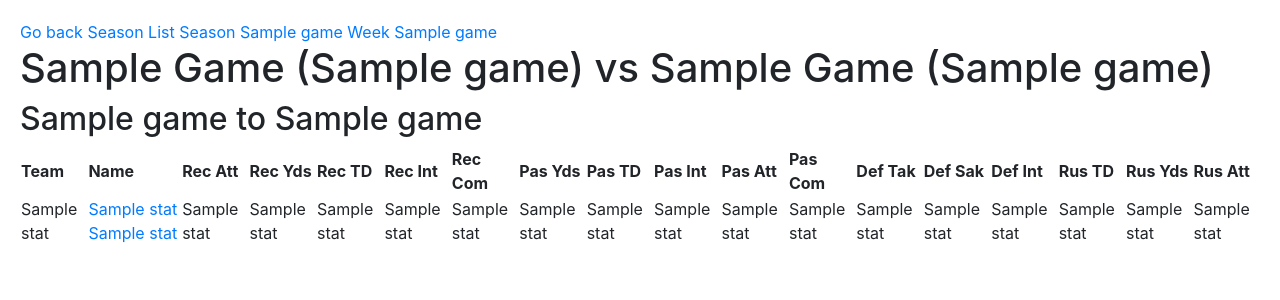
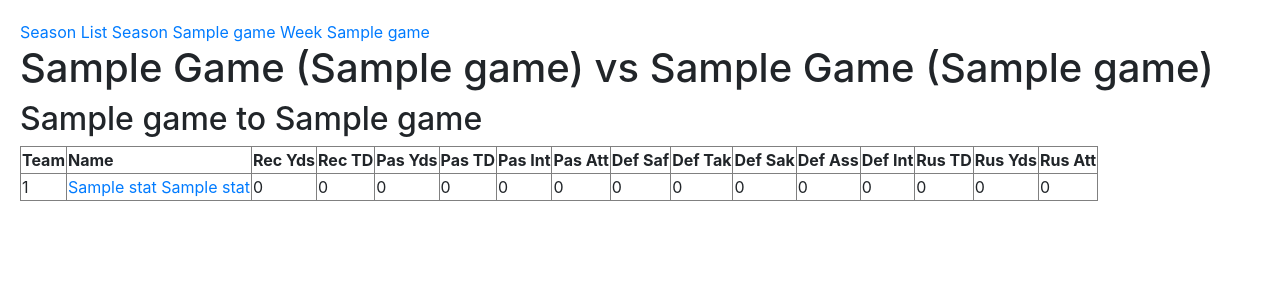
Before and after one commit to JohnPeel/project1, a Flask app: template templates/game.html in a window 1280 px wide. Shown: the part 56-356 px from the top of the page. Run offline with Flask 2, Linux system fonts and the light colour scheme; the template is opened without the code that fills it: most values are stand-ins (such as "Sample title", 1, 10 or a date in 2020); some libraries are stand-ins or nearby versions.

Commit message:
Updated Game informational

```diff
--- a/templates/game.html
+++ b/templates/game.html
@@ -3,7 +3,6 @@
 {% block title -%}Game{%- endblock %}
 
 {% block heading -%}
-    <a href="{{ request.referrer }}">Go back</a>
     <a href="{{ url_for('season') }}">Season List</a>
     <a href="{{ url_for('season', season=game[3]) }}">Season {{ game[3] }}</a>
     <a href="{{ url_for('season', season=game[3], week=game[4]) }}">Week {{ game[4] }}</a>
@@ -12,22 +11,20 @@
 {% endblock -%}
 
 {% block content -%}
-    <table>
+    <table border="1">
         <tr>
             <th>Team</th>
             <th>Name</th>
-            <th>Rec Att</th>
             <th>Rec Yds</th>
             <th>Rec TD</th>
-            <th>Rec Int</th>
-            <th>Rec Com</th>
             <th>Pas Yds</th>
             <th>Pas TD</th>
             <th>Pas Int</th>
             <th>Pas Att</th>
-            <th>Pas Com</th>
+            <th>Def Saf</th>
             <th>Def Tak</th>
             <th>Def Sak</th>
+            <th>Def Ass</th>
             <th>Def Int</th>
             <th>Rus TD</th>
             <th>Rus Yds</th>
@@ -35,24 +32,11 @@
         </tr>
         {% for stat in stats %}
         <tr>
-            <td>{{ stat[2] }}</td>
-            <td><a href="{{ url_for('player', id=stat[0]) }}">{{ stat[21] }} {{ stat[22] }}</a></td>
-            <td>{{ stat[3] }}</td>
-            <td>{{ stat[4] }}</td>
-            <td>{{ stat[5] }}</td>
-            <td>{{ stat[6] }}</td>
-            <td>{{ stat[7] }}</td>
-            <td>{{ stat[8] }}</td>
-            <td>{{ stat[9] }}</td>
-            <td>{{ stat[10] }}</td>
-            <td>{{ stat[11] }}</td>
-            <td>{{ stat[12] }}</td>
-            <td>{{ stat[13] }}</td>
-            <td>{{ stat[14] }}</td>
-            <td>{{ stat[15] }}</td>
-            <td>{{ stat[16] }}</td>
-            <td>{{ stat[17] }}</td>
-            <td>{{ stat[18] }}</td>
+            <td>{{ stat[0] }}</td>
+            <td><a href="{{ url_for('player', id=stat[1]) }}">{{ stat[2] }} {{ stat[3] }}</a></td>
+            {% for n in range(4,18) %}
+                <td>{{ stat[n]|default(0, true) }}</td>
+            {% endfor %}
         </tr>
         {% endfor %}
     </table>
--- a/templates/status.html
+++ b/templates/status.html
@@ -7,7 +7,6 @@
 {% endblock %}
 
 {% block content %}
-    <a href="{{ url_for('home') }}">Back</a>
     <p>Flask Version: {{ flask.__version__ }}</p>
     <p>cx_Oracle Version: {{ oracle.__version__ }}</p>
     <p>Oracle Client Version: {{ '%d.%d.%d.%d.%d' % oracle.clientversion() }}</p>
```
Also changed, not shown: test.py (added, +25 -0 lines), views/informational.py (+28 -1 lines).
